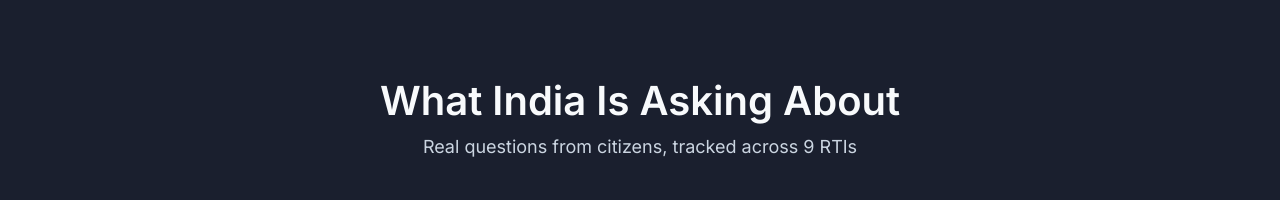
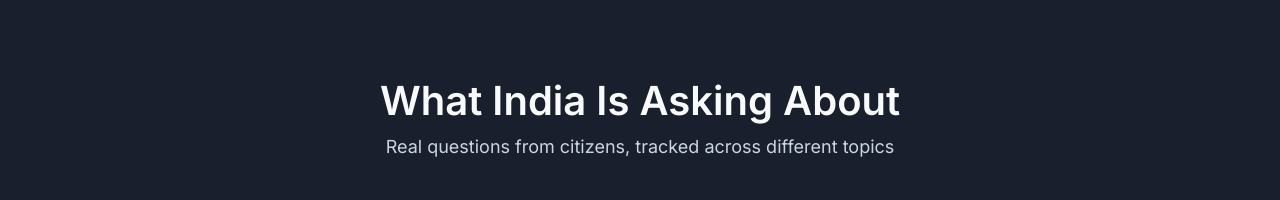
Before and after one commit to Yugantar-NGO/youRTI-UI, a Next.js app: page / in a window 1280 px wide. Shown: the part 1760-1960 px from the top of the page. Built offline with nearby package versions, Linux system fonts and the light colour scheme.

Commit message:
docs(landing): update subtitle wording
Change subtitle from dynamic RTI count to generic 'different topics'
for better clarity and consistency.

```diff
--- a/src/components/features/landing/organisms/PeopleAreAsking.tsx
+++ b/src/components/features/landing/organisms/PeopleAreAsking.tsx
@@ -30,7 +30,7 @@ export function PeopleAreAsking({ topics, className = '' }: PeopleAreAskingProps
       <div className={styles.header}>
         <h2 className={styles.title}>What India Is Asking About</h2>
         <p className={styles.subtitle}>
-          Real questions from citizens, tracked across {topics.length.toLocaleString()} RTIs
+          Real questions from citizens, tracked across different topics
         </p>
       </div>
 
```
